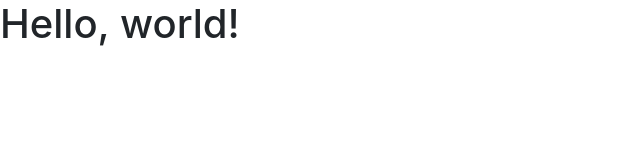
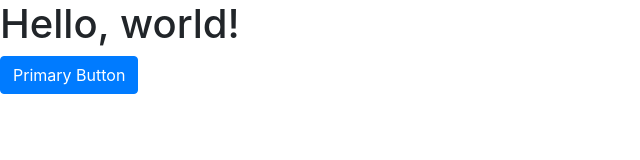
Before and after one commit to stuithcm/Mylab, a plain HTML site: page index.html in a window 1280 px wide. Shown: the whole page, without its empty margins (0-640 px from the left). Drawn offline with nearby package versions, Linux system fonts and the light colour scheme.

Commit message:
Update index.html

```diff
--- a/index.html
+++ b/index.html
@@ -31,6 +31,6 @@
 
       <!-- Include all compiled plugins (below), or include individual files as needed -->
       <script src = "js/bootstrap.min.js"></script>
-
+      <button type = "button" class = "btn btn-primary">Primary Button</button>
    </body>
 </html>
```
